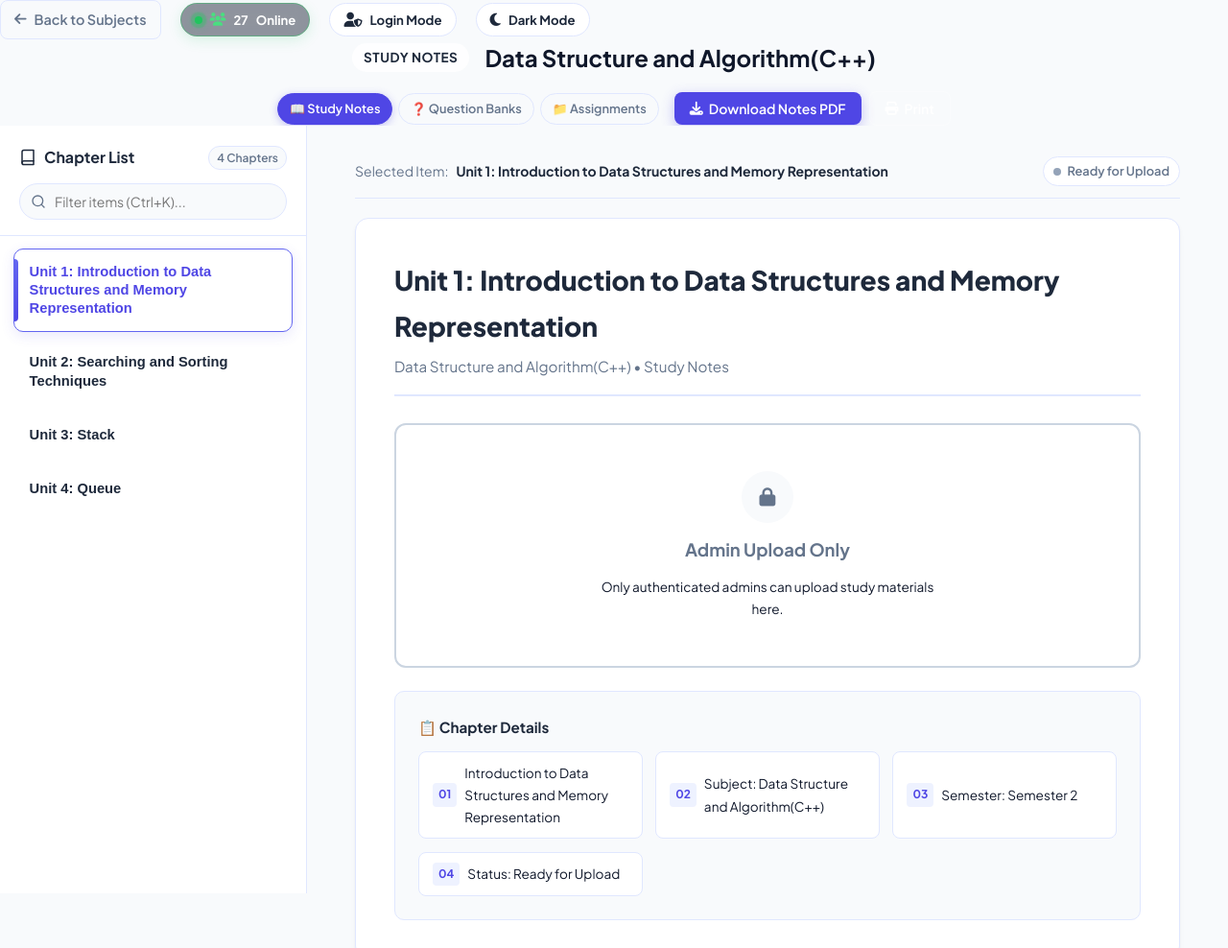
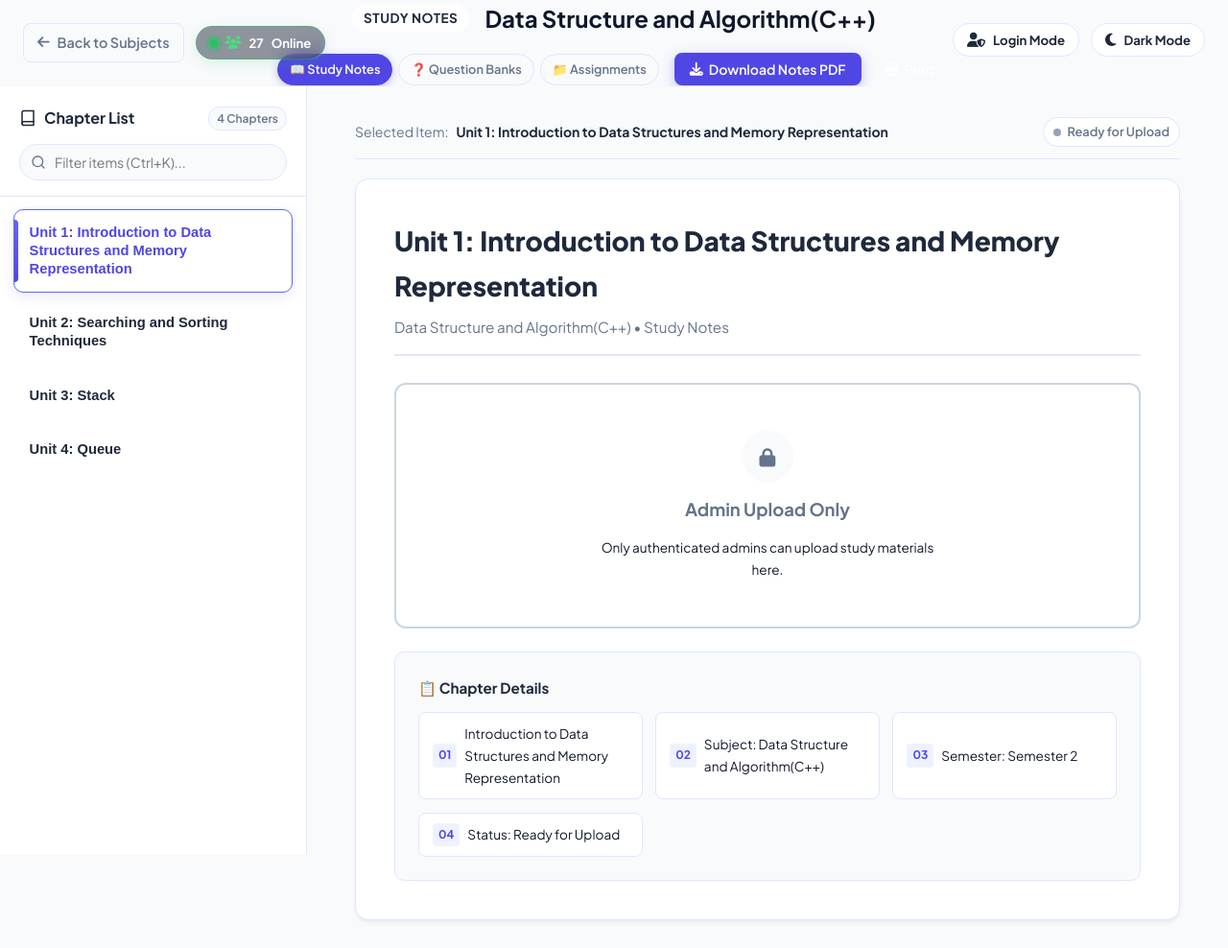
Before and after one commit to TodkarRohit/NW, a plain HTML site: page viewer.html in a window 1280 px wide. Shown: the top 988 px of the page at 96% size. Drawn offline with Linux system fonts and the light colour scheme.

Commit message:
style: move header actions to the far edges of the screen on all pages

```diff
--- a/assignments.css
+++ b/assignments.css
@@ -60,6 +60,7 @@ body {
     color: white;
     padding: 1.5rem 0 2rem;
     box-shadow: 0 4px 20px rgba(0, 0, 0, 0.15);
+    position: relative;
 }
 
 .header-grid {
@@ -70,10 +71,24 @@ body {
     margin-bottom: 1.25rem;
 }
 
-.header-left {
+.header-left-actions {
+    position: absolute;
+    top: 24px;
+    left: 24px;
     display: flex;
     align-items: center;
     gap: 12px;
+    z-index: 100;
+}
+
+.header-right-actions {
+    position: absolute;
+    top: 24px;
+    right: 24px;
+    display: flex;
+    align-items: center;
+    gap: 12px;
+    z-index: 100;
 }
 
 .back-btn {
--- a/styles.css
+++ b/styles.css
@@ -789,7 +789,7 @@ footer {
 /* Header Actions Positioned */
 .header-left-actions {
     position: absolute;
-    top: 0;
+    top: 24px;
     left: 24px;
     display: flex;
     align-items: center;
@@ -799,7 +799,7 @@ footer {
 
 .header-right-actions {
     position: absolute;
-    top: 0;
+    top: 24px;
     right: 24px;
     display: flex;
     align-items: center;
--- a/viewer.css
+++ b/viewer.css
@@ -52,12 +52,24 @@ body {
     gap: 10px;
 }
 
-.header-left {
-    display: flex;
-    align-items: center;
-    gap: 1.25rem;
-    min-width: 0;
-    flex-wrap: wrap;
+.header-left-actions {
+    position: absolute;
+    top: 24px;
+    left: 24px;
+    display: flex;
+    align-items: center;
+    gap: 12px;
+    z-index: 100;
+}
+
+.header-right-actions {
+    position: absolute;
+    top: 24px;
+    right: 24px;
+    display: flex;
+    align-items: center;
+    gap: 12px;
+    z-index: 100;
 }
 
 .back-btn {
--- a/viewer.html
+++ b/viewer.html
@@ -18,8 +18,7 @@
     <!-- Top Header Navigation Bar -->
     <!-- Top Header Navigation Bar -->
     <header class="assignments-header">
-        <div class="container header-grid">
-            <div class="header-left">
+        <div class="header-left-actions">
             <button class="mobile-toggle-btn" id="mobileSidebarToggle" aria-label="Toggle Chapter List" style="background:transparent; border:none; color:inherit; cursor:pointer;">
                 <i class="fa-solid fa-bars" style="font-size:1.25rem;"></i>
             </button>
@@ -31,6 +30,9 @@
                 <i class="fa-solid fa-users"></i>
                 <span id="onlineUsersCount">18</span> Online
             </div>
+        </div>
+
+        <div class="header-right-actions">
             <button id="adminToggleBtn" class="admin-toggle-btn" title="Toggle Admin Controls">
                 <i class="fa-solid fa-user-shield"></i>
                 <span id="adminBtnText">Login Mode</span>
@@ -40,6 +42,8 @@
                 <span id="themeToggleText">Dark Mode</span>
             </button>
         </div>
+
+        <div class="container header-grid">
             <div class="header-titles" style="text-align: center; display: flex; flex-direction: column; align-items: center; gap: 1rem;">
                 <div style="display:flex; align-items:center; gap: 1rem; justify-content: center;">
                     <span id="resourceTypeBadge" style="background: rgba(255,255,255,0.9); color: #1e293b; font-weight: 700; padding: 4px 12px; border-radius: 20px; font-size: 0.85rem; letter-spacing: 0.5px; text-transform: uppercase;">STUDY NOTES</span>
```
Also changed, not shown: assignments.html (+4 -2 lines), index.html (+13 -11 lines). Lines whose indentation alone changed are shown as unchanged.
